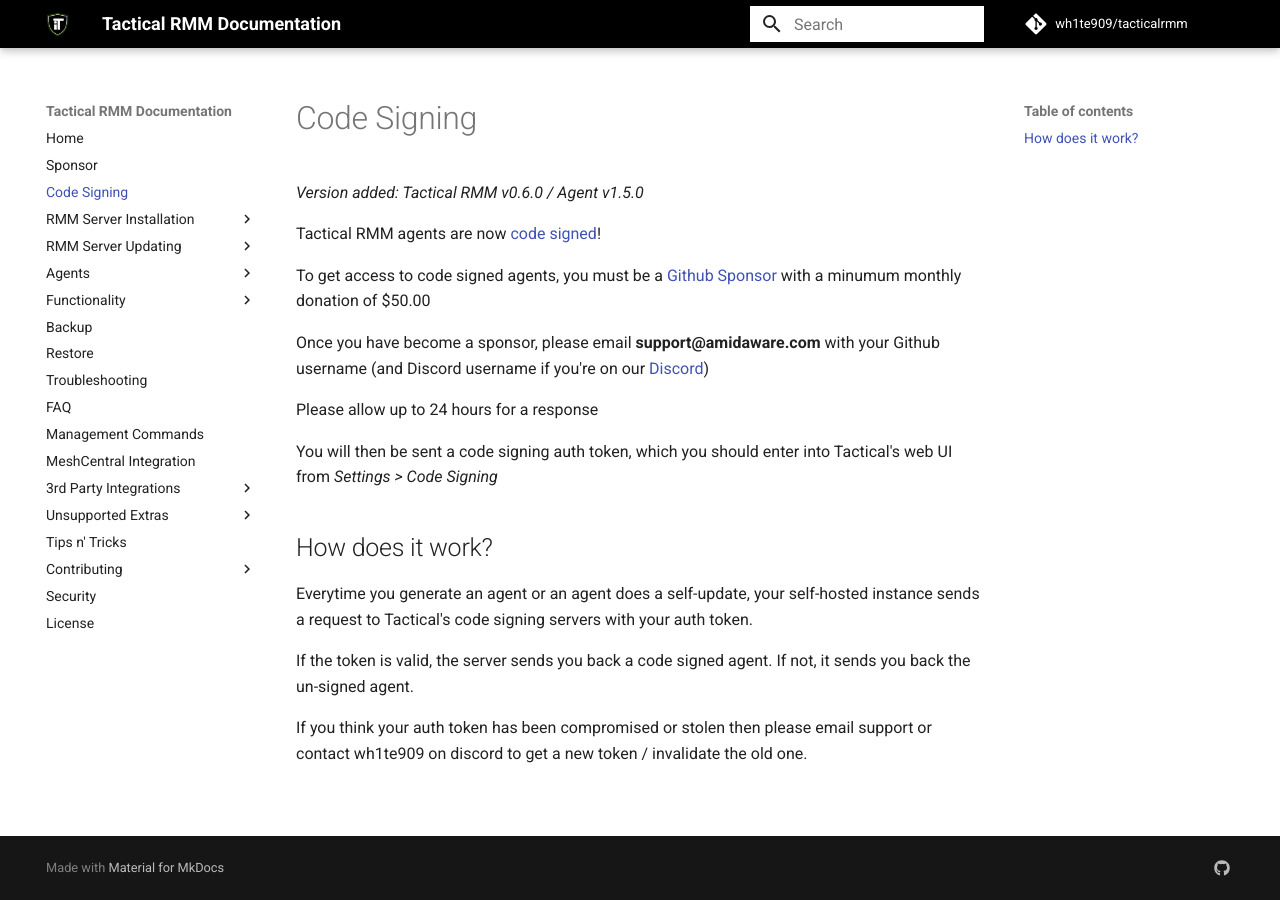
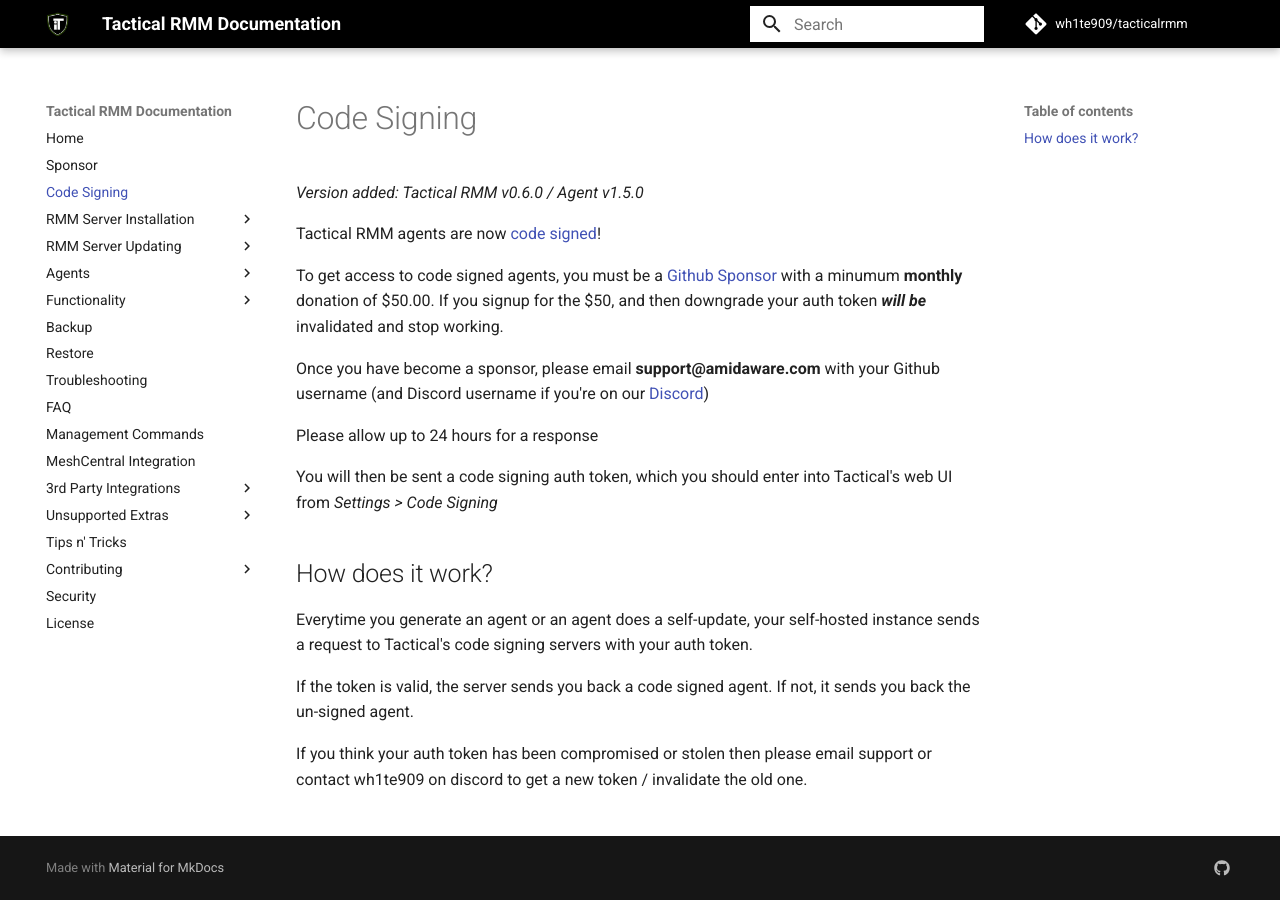
Before and after one commit to amidaware/trmm-docs, an MkDocs documentation site: the page built from docs/docs/code_signing.md, in a window 1280 px wide. Built offline with MkDocs 1.6.1 and Material for MkDocs 9.7.7, drawn with Linux system fonts in a browser that asks for light colours; comment, search, counter and statistics services are not loaded.

Commit message:
docs code signing emphasis

```diff
--- a/docs/docs/code_signing.md
+++ b/docs/docs/code_signing.md
@@ -4,7 +4,7 @@
 
 Tactical RMM agents are now [code signed](https://comodosslstore.com/resources/what-is-microsoft-authenticode-code-signing-certificate/)!
 
-To get access to code signed agents, you must be a [Github Sponsor](https://github.com/sponsors/wh1te909) with a minumum monthly donation of $50.00
+To get access to code signed agents, you must be a [Github Sponsor](https://github.com/sponsors/wh1te909) with a minumum **monthly** donation of $50.00. If you signup for the $50, and then downgrade your auth token _**will be**_ invalidated and stop working.
 
 Once you have become a sponsor, please email **support@amidaware.com** with your Github username (and Discord username if you're on our [Discord](https://discord.gg/upGTkWp))
 
```
Also changed, not shown: docs/docs/install_server.md (+1 -1 lines).
